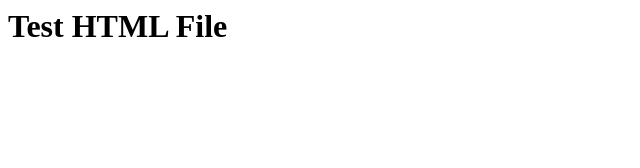
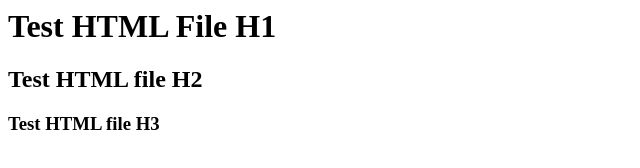
Before and after one commit to darkos777/test1, a plain HTML site: page index.html in a window 1280 px wide. Shown: the whole page, without its empty margins (0-640 px from the left). Drawn offline with Linux system fonts and the light colour scheme.

Commit message:
Update index.html
HTML test file for branch 2.

```diff
--- a/index.html
+++ b/index.html
@@ -1,5 +1,7 @@
 <html>
   <title>Test HTML File</title>
 
-  <h1>Test HTML File</h1>
+  <h1>Test HTML File H1</h1>
+  <h2>Test HTML file H2</h2>
+  <h3>Test HTML file H3</h3>
 </html>
```
